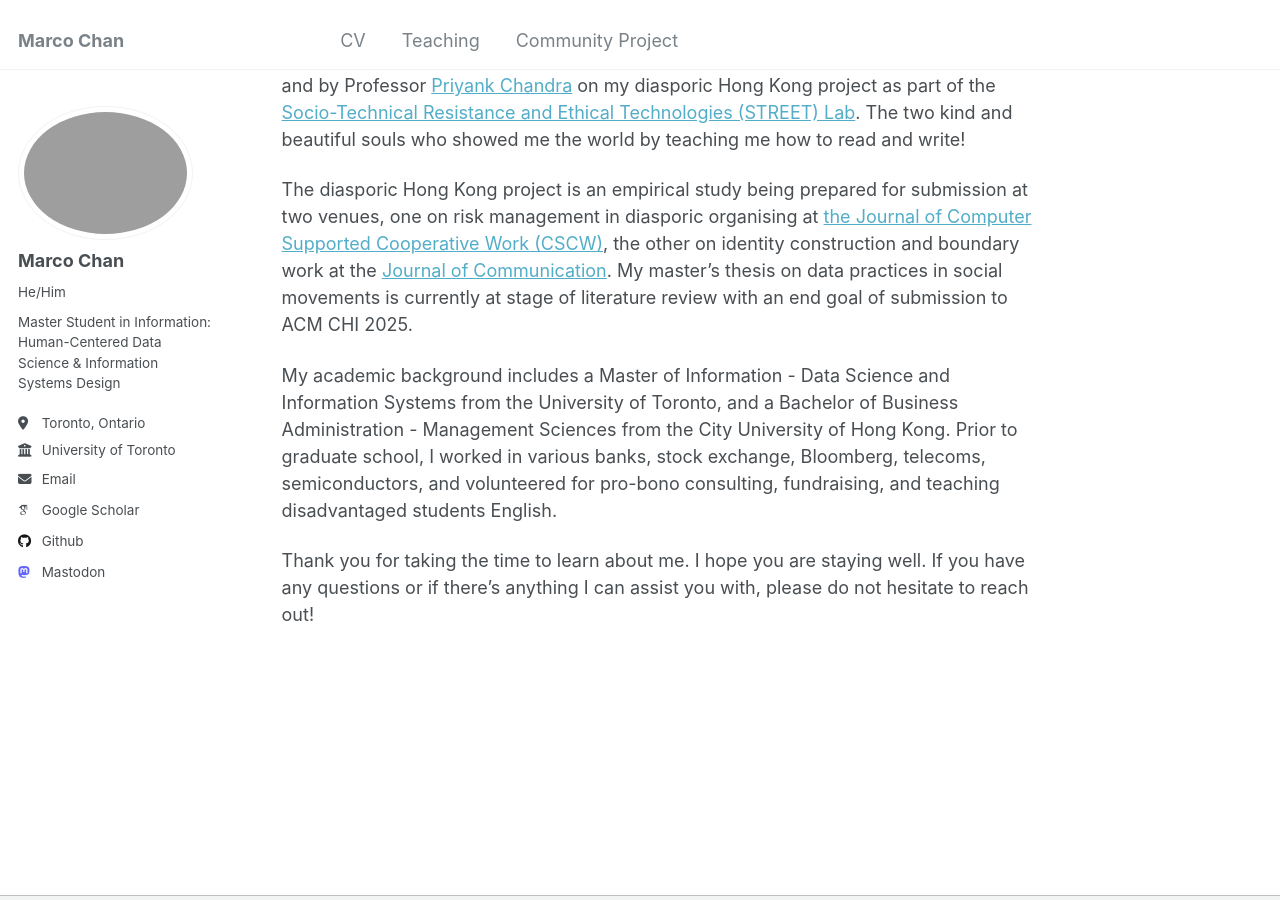
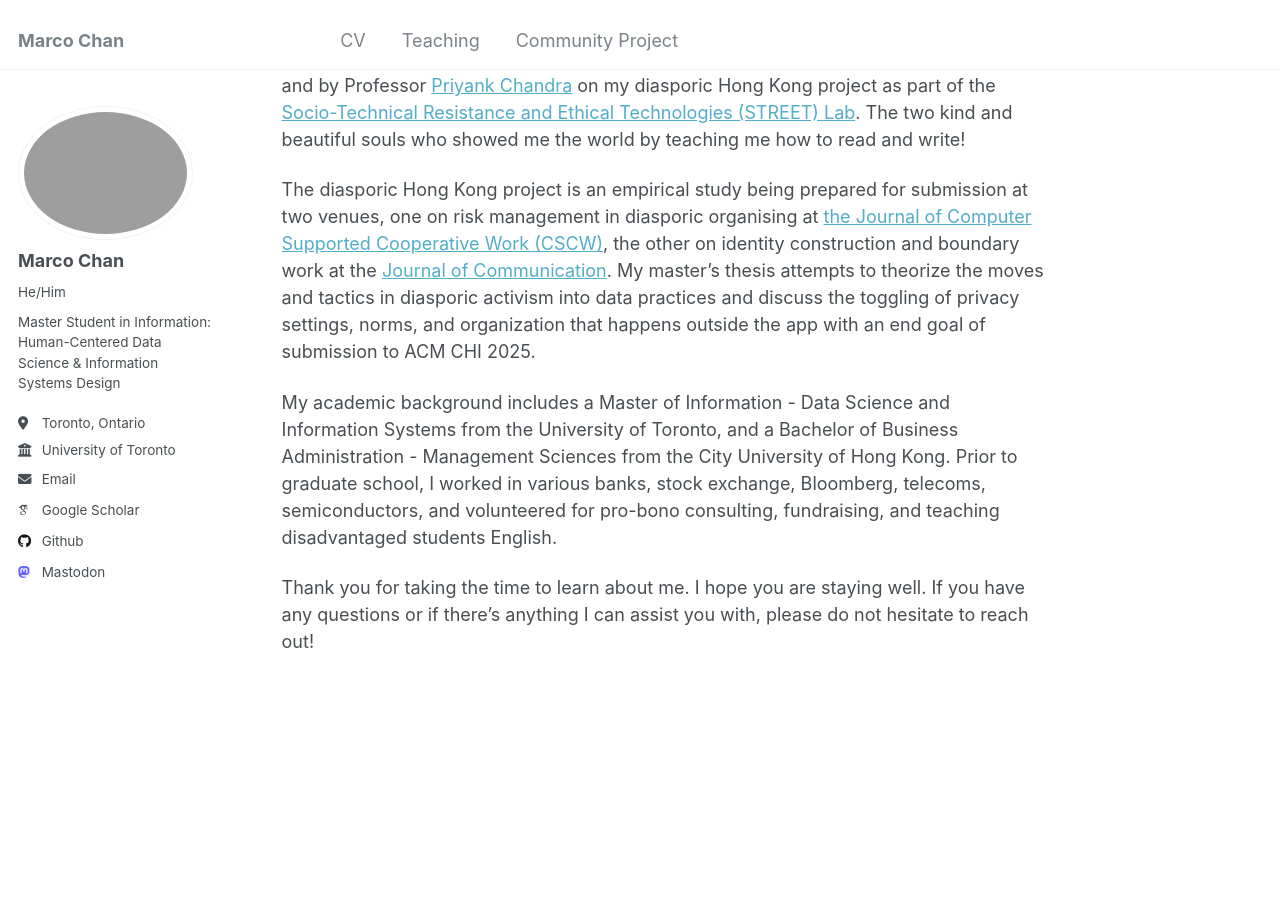
Before and after one commit to Marco-ProspectivePhD/home, a Jekyll site: the page built from _pages/about.md, in a window 1280 px wide and 900 px high, scrolled down 393 px. Built offline with Jekyll 4.4.1, drawn with Linux system fonts in a browser that asks for light colours; some web fonts are replaced.

Commit message:
Update about.md

```diff
--- a/_pages/about.md
+++ b/_pages/about.md
@@ -13,7 +13,7 @@ I have a broad research interest on technologies that strengthen our backsliding
 
 I am very fortunate to be advised by Professor [Vera Khovanskaya](https://verakhovanskaya.github.io/) on my master's thesis and by Professor [Priyank Chandra](https://www.priyankc.com/) on my diasporic Hong Kong project as part of the [Socio-Technical Resistance and Ethical Technologies (STREET) Lab](https://www.streetlab.tech/). The two kind and beautiful souls who showed me the world by teaching me how to read and write!
 
-The diasporic Hong Kong project is an empirical study being prepared for submission at two venues, one on risk management in diasporic organising at [the Journal of Computer Supported Cooperative Work (CSCW)](https://link.springer.com/journal/10606), the other on identity construction and boundary work at the [Journal of Communication](https://academic.oup.com/JOC?login=true). My master's thesis on data practices in social movements is currently at stage of literature review with an end goal of submission to ACM CHI 2025.
+The diasporic Hong Kong project is an empirical study being prepared for submission at two venues, one on risk management in diasporic organising at [the Journal of Computer Supported Cooperative Work (CSCW)](https://link.springer.com/journal/10606), the other on identity construction and boundary work at the [Journal of Communication](https://academic.oup.com/JOC?login=true). My master's thesis attempts to theorize the moves and tactics in diasporic activism into data practices and discuss the toggling of privacy settings, norms, and organization that happens outside the app with an end goal of submission to ACM CHI 2025.
 
 My academic background includes a Master of Information - Data Science and Information Systems from the University of Toronto, and a Bachelor of Business Administration - Management Sciences from the City University of Hong Kong. Prior to graduate school, I worked in various banks, stock exchange, Bloomberg, telecoms, semiconductors, and volunteered for pro-bono consulting, fundraising, and teaching disadvantaged students English.
 
```
